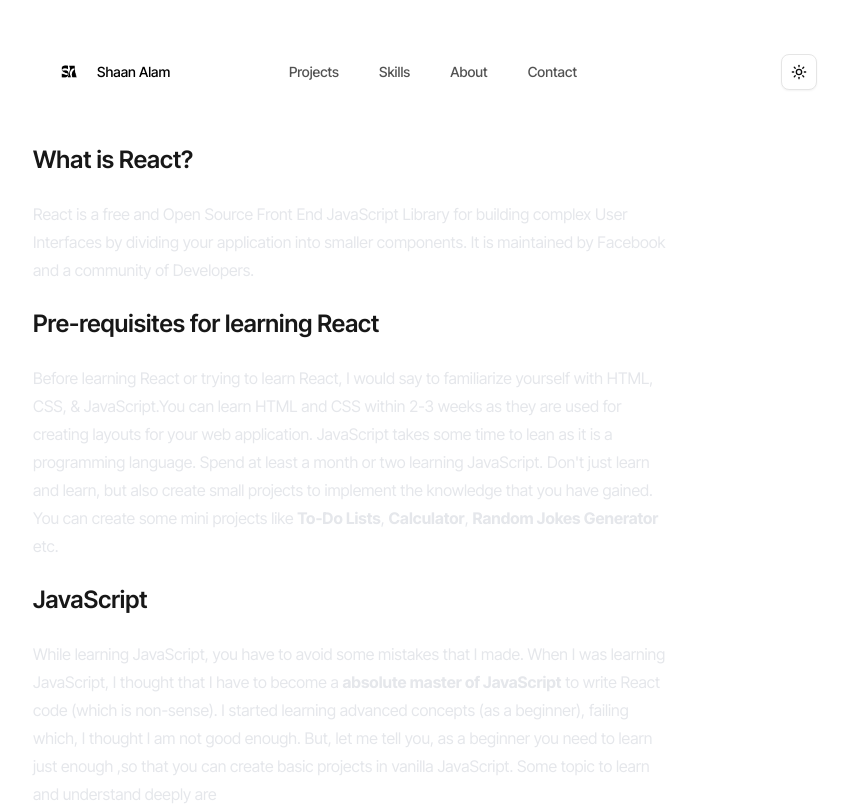
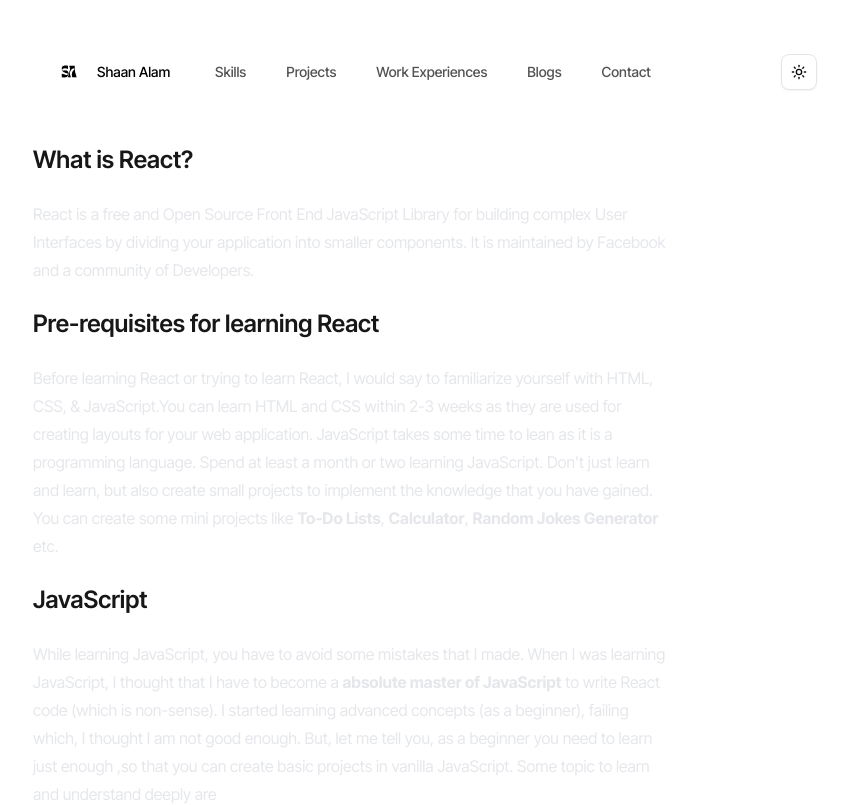
Before and after one commit to slhnx/shaancodes, a Next.js app: page /blogs/how-to-learn-react-the-effective-way in a window 1280 px wide. Shown: the top 805 px of the page, without its empty margins (287-1135 px from the left). Built offline with nearby package versions, Linux system fonts and the light colour scheme.

Commit message:
fix: fixed links on navbar and social links

```diff
--- a/app/global.css
+++ b/app/global.css
@@ -159,3 +159,7 @@
 .article a {
   @apply text-cyan-500 hover:underline;
 }
+
+html, body {
+  scroll-behavior: smooth;
+}
--- a/components/navbar.tsx
+++ b/components/navbar.tsx
@@ -18,16 +18,20 @@ const Navbar = () => {
 
   const navItems = [
     {
-      name: "Projects",
-      link: "#pricing",
+      name: "Skills",
+      link: "#my-skills",
     },
     {
-      name: "Skills",
-      link: "#skills",
+      name: "Projects",
+      link: "#projects",
     },
     {
-      name: "About",
-      link: "#about",
+      name: "Work Experiences",
+      link: "#experiences",
+    },
+    {
+      name: "Blogs",
+      link: "#blogs",
     },
     {
       name: "Contact",
--- a/components/sections/blogs.tsx
+++ b/components/sections/blogs.tsx
@@ -9,7 +9,7 @@ const Blogs = () => {
   const [hovered, setHovered] = useState<number | null>(null);
 
   return (
-    <section className="my-32 w-[80%] xl:w-[50%] mx-auto">
+    <section id="blogs" className="my-32 w-[80%] xl:w-[50%] mx-auto">
       <div className="mb-16">
         <motion.h1
           initial={{ opacity: 0, y: -15, filter: "blur(40px)" }}
@@ -64,7 +64,8 @@ const Blogs = () => {
                     {post.title}
                   </h1>
                   <p className="text-neutral-500 blog-link-text mt-2">
-                    Published on {format(new Date(post.publishDate), "d/MM/yyy")}
+                    Published on{" "}
+                    {format(new Date(post.publishDate), "d/MM/yyy")}
                   </p>
                   <ul className="mt-2 flex items-center space-x-3 text-xs text-neutral-500">
                     {post.tags.map((tag) => (
--- a/components/sections/experience.tsx
+++ b/components/sections/experience.tsx
@@ -5,7 +5,7 @@ import { motion } from "motion/react";
 
 const Experiences = () => {
   return (
-    <section className="my-32 w-[80%] xl:w-[50%] mx-auto">
+    <section id="experiences" className="my-32 w-[80%] xl:w-[50%] mx-auto">
       <div className="mb-16">
         <motion.h1
           initial={{ opacity: 0, y: -15, filter: "blur(40px)" }}
--- a/components/sections/intro.tsx
+++ b/components/sections/intro.tsx
@@ -72,21 +72,27 @@ const Intro = () => {
                 onMouseLeave={() => setHovered(null)}
               >
                 {socials.map((social, idx) => (
+                  <a
+                    href={social.link}
+                    key={social.link}
+                    rel="noreferrer"
+                    target="_blank"
+                  >
                     <div
-                    key={social.link}
                       className="block relative"
                       onMouseEnter={() => setHovered(idx)}
                     >
                       {hovered === idx && (
                         <motion.div
                           layoutId="hovered"
-                        className="absolute top-[50%] -translate-y-[50%] left-1/2 -translate-x-1/2 -z-10 h-fit w-full p-4 rounded-md bg-gray-100 dark:bg-neutral-900"
+                          className="absolute top-[50%] -translate-y-[50%] left-1/2 -translate-x-1/2 -z-10 h-fit w-full p-4 rounded-md bg-gray-100 dark:bg-neutral-800"
                         />
                       )}
                       <span className="text-neutral-400 cursor-pointer transition-all rounded-full w-fit p-2">
                         <social.icon size={25} />
                       </span>
                     </div>
+                  </a>
                 ))}
               </div>
             </div>
--- a/components/sections/my-skills.tsx
+++ b/components/sections/my-skills.tsx
@@ -5,7 +5,7 @@ import { AnimatedGroup } from "../ui/animated-group";
 
 const MySkills = () => {
   return (
-    <section className="my-32 w-[80%] xl:w-[50%] mx-auto">
+    <section id="my-skills" className="my-32 w-[80%] xl:w-[50%] mx-auto">
       <div className="mb-8">
         <motion.h1
           initial={{ opacity: 0, y: -15, filter: "blur(40px)" }}
@@ -21,8 +21,8 @@ const MySkills = () => {
           transition={{ delay: 0.4, duration: 0.6, ease: "easeInOut" }}
           className="text-lg text-muted-foreground max-w-2xl"
         >
-          A showcase of the tools, technologies, and concepts I&apos;ve learned and
-          applied throughout my journey.
+          A showcase of the tools, technologies, and concepts I&apos;ve learned
+          and applied throughout my journey.
         </motion.p>
       </div>
       <div className="mb-16">
--- a/components/sections/projects.tsx
+++ b/components/sections/projects.tsx
@@ -9,7 +9,7 @@ const Projects = () => {
   const [hovered, setHovered] = useState<number | null>(null);
 
   return (
-    <section className="my-32 w-[80%] xl:w-[50%] mx-auto">
+    <section id="projects" className="my-32 w-[80%] xl:w-[50%] mx-auto">
       <div className="mb-16">
         <motion.h1
           initial={{ opacity: 0, y: -15, filter: "blur(40px)" }}
--- a/data/index.tsx
+++ b/data/index.tsx
@@ -128,7 +128,7 @@ export const skills = [
 export const socials = [
   {
     icon: IconBrandTwitter,
-    link: "https://twitter.com/shaancodes_",
+    link: "https://twitter.com/shaancodes",
     label: "Twitter",
   },
   {
```
Lines whose indentation alone changed are shown as unchanged.
